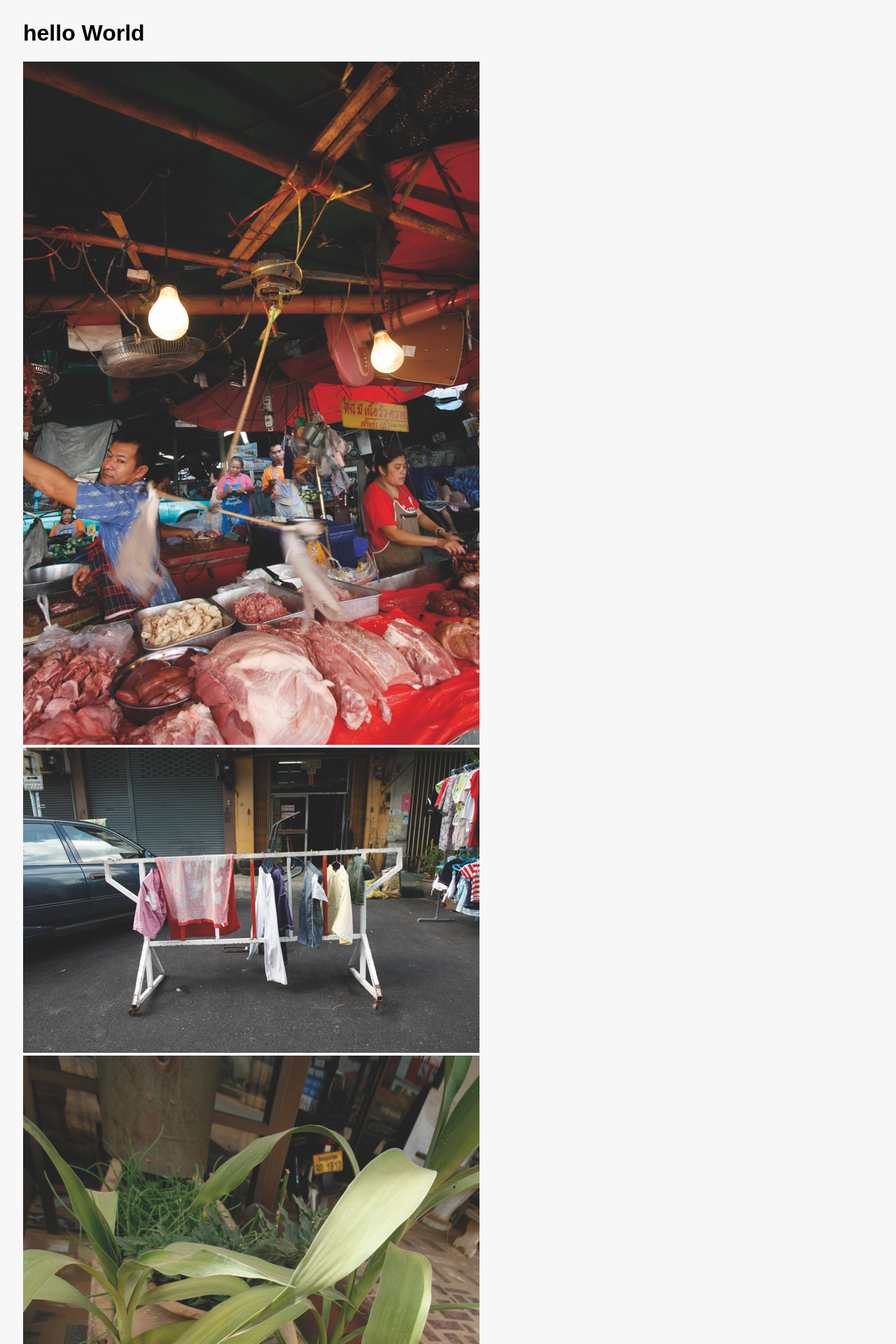
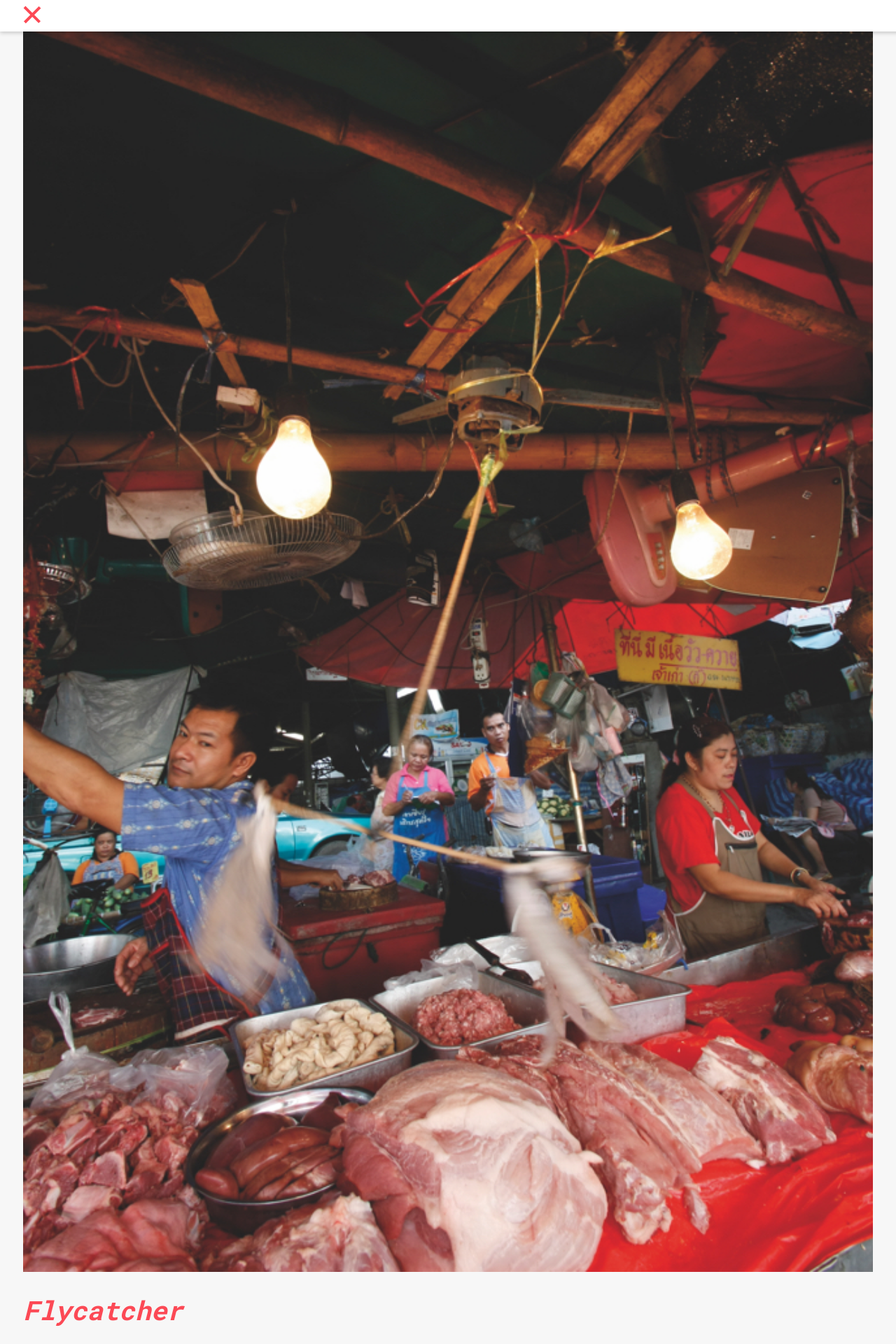
Before and after one commit to IsabellaHof/nonintentionaldesign, a React (Create React App) app: page /detail/001 in a window 1280 px wide. Shown: the top 1920 px of the page at 70% size. Built offline with nearby package versions, Linux system fonts and the light colour scheme.

Commit message:
detail screen and match id

```diff
--- a/public/index.html
+++ b/public/index.html
@@ -1,5 +1,6 @@
 <!DOCTYPE html>
 <html lang="en">
+
 <head>
   <meta charset="utf-8">
   <meta name="viewport" content="width=device-width, initial-scale=1, shrink-to-fit=no">
@@ -10,6 +11,7 @@
     -->
   <link rel="manifest" href="%PUBLIC_URL%/manifest.json">
   <link rel="shortcut icon" href="%PUBLIC_URL%/favicon.ico">
+  <link rel="stylesheet" href="https://fonts.googleapis.com/css?family=Lora:400,700|Roboto+Mono:400,700">
   <!--
       Notice the use of %PUBLIC_URL% in the tags above.
       It will be replaced with the URL of the `public` folder during the build.
@@ -21,6 +23,7 @@
     -->
   <title>React App</title>
 </head>
+
 <body>
   <noscript>
     You need to enable JavaScript to run this app.
@@ -37,4 +40,5 @@
       To create a production bundle, use `npm run build` or `yarn build`.
     -->
 </body>
+
 </html>
--- a/src/components/App.js
+++ b/src/components/App.js
@@ -4,20 +4,35 @@ import reducer from '../reducer'
 import { Provider } from 'react-redux'
 import { createStore } from 'redux'
 
-import ImageScreen from './screen/ImageScreen.js'
+import ImageScreenContainer from '../containers/ImageScreenContainer'
 import DetailScreenContainer from '../containers/DetailScreenContainer'
 import { BrowserRouter as Router, Route } from 'react-router-dom'
+import finds from '../data/finds'
 
 const store = createStore(reducer)
 
 class App extends Component {
+  renderImageDetail = ({ match }) => {
+    const findID = Number(match.params.id)
+    const foundFinds = finds.find(find => find.id === findID)
+    return <div find={foundFinds} />
+  }
   render() {
     return (
       <Router>
         <Provider store={store}>
           <div>
-            <Route exact path="/" component={ImageScreen} />
-            <Route path="/detail" component={DetailScreenContainer} />
+            <Route
+              exact
+              path="/"
+              render={this.renderImageDetail}
+              component={ImageScreenContainer}
+            />
+            <Route
+              path="/detail/:id"
+              render={this.renderImageDetail}
+              component={DetailScreenContainer}
+            />
           </div>
         </Provider>
       </Router>
--- /dev/null
+++ b/src/components/DetailScreenHeader.js
@@ -0,0 +1,35 @@
+import React, { Component } from 'react'
+import styled from 'styled-components'
+import closeButton from '../img/closebutton.svg'
+import { Link } from 'react-router-dom'
+
+const HeaderStyled = styled.div`
+  background: white;
+  box-shadow: 0 2px 6px 0 hsla(0, 0%, 0%, 0.2);
+  display: flex;
+  height: 45px;
+
+  flex-direction: column;
+  justify-content: center;
+  margin-left: -33px;
+  padding-left: 33px;
+  position: fixed;
+  top: 0;
+  width: 100%;
+`
+
+export default class DetailScreenHeader extends Component {
+  render() {
+    return (
+      <React.Fragment>
+        <div data-test-id="DetailScreen">
+          <HeaderStyled>
+            <Link to={'/'}>
+              <img src={closeButton} alt="Logo" />
+            </Link>
+          </HeaderStyled>
+        </div>
+      </React.Fragment>
+    )
+  }
+}
--- a/src/components/screen/DetailScreen.js
+++ b/src/components/screen/DetailScreen.js
@@ -1,5 +1,31 @@
 import React, { Component } from 'react'
 import PropTypes from 'prop-types'
+import DetailScreenHeader from '../DetailScreenHeader'
+import styled from 'styled-components'
+
+const StyledImageContainer = styled.div`
+  margin-top: -8px;
+`
+const Image = styled.img`
+  margin-bottom: 25px;
+  height: auto;
+  width: 100%;
+`
+
+const HeadlineDetailStyled = styled.div`
+  font-family: 'Roboto Mono';
+  font-weight: 700;
+  font-style: italic;
+  font-size: 38px;
+  color: #fc4955;
+`
+
+const TextDetailStyled = styled.div`
+  margin-top: 25px;
+  font-family: 'Loro';
+  font-weight: 700;
+  font-size: 26px;
+`
 
 export default class DetailScreen extends Component {
   static propTypes = {
@@ -7,12 +33,16 @@ export default class DetailScreen extends Component {
   }
 
   render() {
+    const { finds } = this.props
+    const firstFind = finds[0]
     return (
       <React.Fragment>
-        <h1>hello World</h1>
-        {this.props.finds.map((find, index) => (
-          <img key={index} src={find.image} alt="" />
-        ))}
+        <DetailScreenHeader />
+        <StyledImageContainer>
+          <Image src={firstFind.image} alt="" />
+        </StyledImageContainer>
+        <HeadlineDetailStyled>{firstFind.findName}</HeadlineDetailStyled>
+        <TextDetailStyled>{firstFind.findDescription}</TextDetailStyled>
       </React.Fragment>
     )
   }
--- a/src/components/screen/ImageScreen.js
+++ b/src/components/screen/ImageScreen.js
@@ -1,14 +1,8 @@
 import React, { Component } from 'react'
 import styled from 'styled-components'
-import nid_1 from '../../img/nid_1.jpg'
-import nid_2 from '../../img/nid_2.jpg'
-import nid_3 from '../../img/nid_3.jpg'
-import nid_4 from '../../img/nid_4.jpg'
-import nid_5 from '../../img/nid_5.jpg'
-import nid_6 from '../../img/nid_6.jpg'
-import nid_7 from '../../img/nid_7.jpg'
-import nid_8 from '../../img/nid_8.jpg'
 import ImageScreenHeader from '../ImageScreenHeader'
+import PropTypes from 'prop-types'
+import { Link } from 'react-router-dom'
 
 const StyledImageContainer = styled.div`
   columns: 2;
@@ -21,19 +15,21 @@ const Image = styled.img`
 `
 
 export default class ImageScreen extends Component {
+  static propTypes = {
+    finds: PropTypes.arrayOf(PropTypes.object),
+  }
   render() {
     return (
       <React.Fragment>
         <ImageScreenHeader />
         <StyledImageContainer>
-          <Image src={nid_1} alt="" />
-          <Image src={nid_2} alt="" />
-          <Image src={nid_3} alt="" />
-          <Image src={nid_4} alt="" />
-          <Image src={nid_5} alt="" />
-          <Image src={nid_6} alt="" />
-          <Image src={nid_7} alt="" />
-          <Image src={nid_8} alt="" />
+          {this.props.finds.map((find, index) => {
+            return (
+              <Link to={'/detail/' + find.id} key={index}>
+                <Image key={index} src={find.image} alt="" />
+              </Link>
+            )
+          })}
         </StyledImageContainer>
       </React.Fragment>
     )
--- /dev/null
+++ b/src/containers/ImageScreenContainer.js
@@ -0,0 +1,11 @@
+import { connect } from 'react-redux'
+import ImageScreen from '../components/screen/ImageScreen.js'
+
+const mapStateToProps = state => ({
+  finds: state.finds,
+})
+
+export default connect(
+  mapStateToProps,
+  null
+)(ImageScreen)
--- a/src/index.js
+++ b/src/index.js
@@ -7,11 +7,11 @@ import { injectGlobal } from 'styled-components'
 
 injectGlobal`
  body {
-  align-items: center;
+  /* align-items: center; */
   background: #f7f7f7;
-  display: flex;
-  font-family: sans-serif;
-  justify-content: center;
+  /* display: flex; */
+
+  /* justify-content: center; */
   padding-left: 25px;
   padding-right: 25px;
  }
```
Also changed, not shown: src/img/arrow.svg (added), src/img/closebutton.svg (added). Lines whose indentation alone changed are shown as unchanged.
